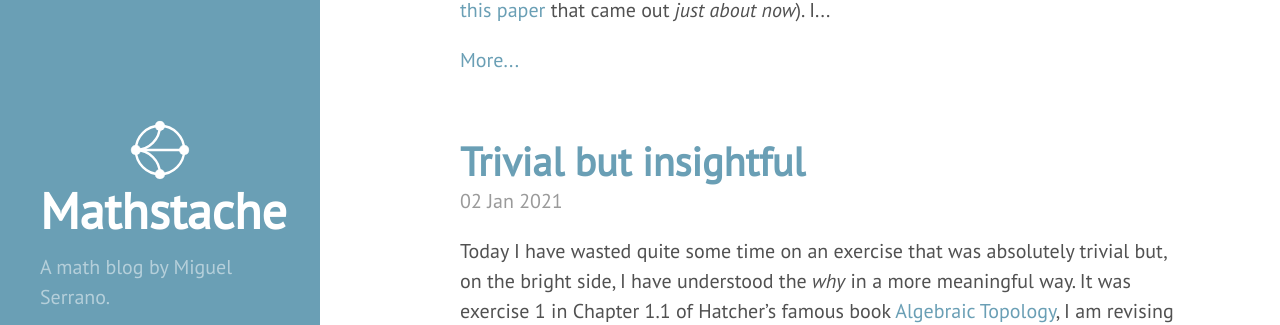
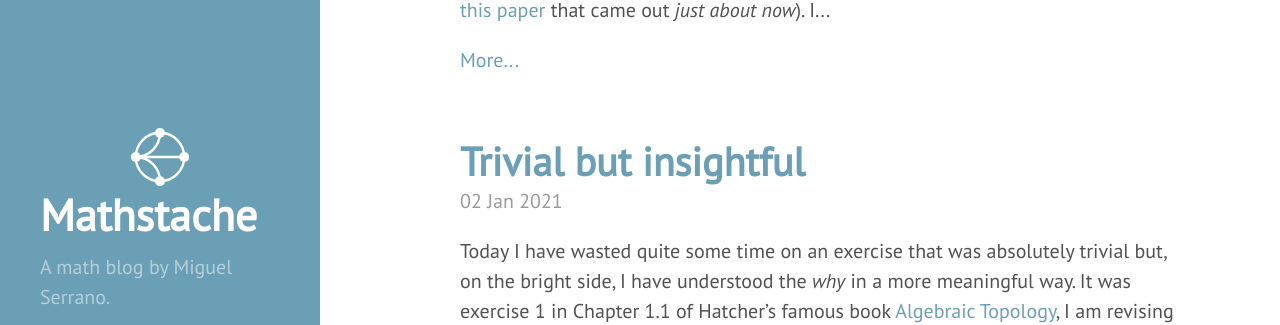
Before and after one commit to homomorfismo/blog, a Jekyll site: the page built from index.html, in a window 1280 px wide. Shown: the part 305-630 px from the top of the page. Built offline with Jekyll 4.4.1, drawn with Linux system fonts in a browser that asks for light colours; formulas are drawn with MathJax 3; a script that is not in the unit is left out; the list of posts is cut into pages by our own code.

Commit message:
Font size

```diff
--- a/public/css/hyde.css
+++ b/public/css/hyde.css
@@ -83,7 +83,7 @@ html {
 .sidebar-about h1 {
   color: #fff;
   margin-top: 0;
-  font-size: 2.5rem;
+  font-size: 2.2rem;
 }
 
 /* Sidebar nav */
```
